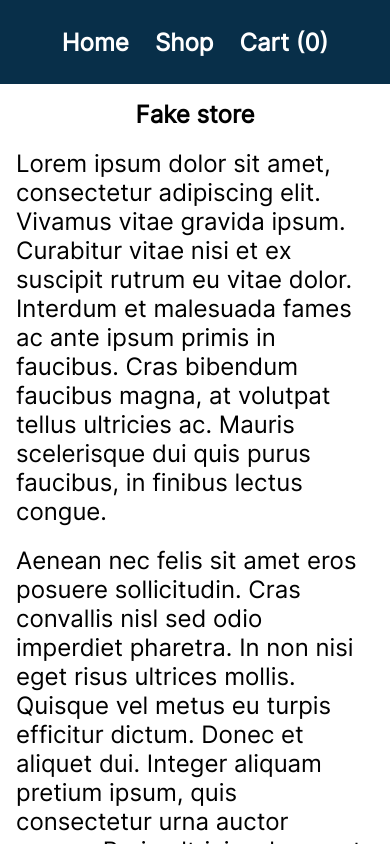
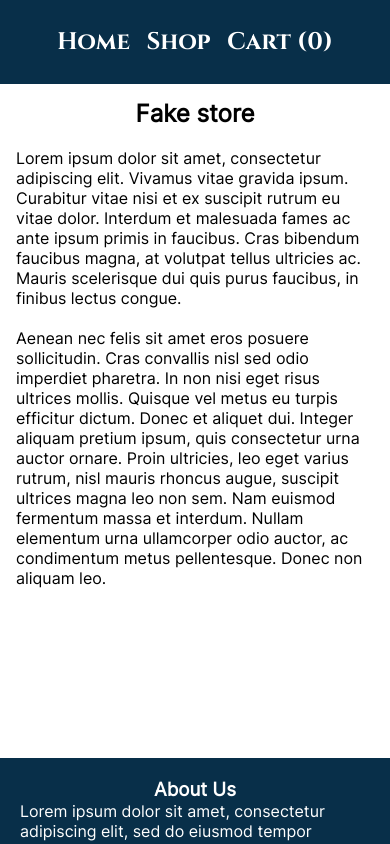
Before and after one commit to lknapp1888/shopping-cart, a React (Create React App) app: page / in a window 390 px wide. Built offline with nearby package versions, Linux system fonts and the light colour scheme.

Commit message:
finalize styling

```diff
--- a/src/App.css
+++ b/src/App.css
@@ -27,16 +27,14 @@
   font-style: normal;
 }
 
-ul {
-    padding: 0;
-    list-style: none;
+@font-face {
+  font-family: "cinzel";
+  src: url('Cinzel-VariableFont_wght.ttf') format("openType");
 }
 
-input {
-    padding: 8px;
-    border-radius: 5px;
-    border: 1px solid #ddd;
-    margin-right: 10px;
+.App {
+  display: flex;
+  flex-direction: column;
 }
 
 nav {
@@ -44,12 +42,59 @@
     justify-content: center;
     align-items: center;
     background-color: var(--secondaryColor);
+    position: fixed; top: 0; left: 0; z-index: 9999; width: 100%;
+}
+
+.mainContainer {
+  display: flex;
+  justify-content: center;
+  margin: 20px;
+  padding-top: 107px;
+  padding-bottom: 0px;
+  min-height: 80vh;
+}
+
+.footer-content {
+  /* height: 50px; */
+  background-color: var(--secondaryColor);;
+  left: 0;
+  bottom: 0;
+  width: 100%;
+
+  display: flex;
+  justify-content: space-around;
+}
+
+.footer-section {
+  flex: 1;
+  display: flex;
+  flex-direction: column;
+  align-items: center;
+  color: white;
+  padding: 20px;
+}
+
+.footer-section a {
+  color: white;
+}
+
+ul {
+  padding: 0;
+  list-style: none;
+}
+
+input {
+  padding: 8px;
+  border-radius: 5px;
+  border: 1px solid #ddd;
+  margin-right: 10px;
 }
 
 nav ul {
   display: flex;
   width: clamp(245px, 75%, 900px);
   justify-content: space-around;
+
 }
 
 
@@ -70,19 +115,14 @@
 nav li:hover,
 nav li:focus,
 nav li:active {
-  transform: scale(1.24);
+  transform: scale(1.19);
 }
 
 nav a {
     text-decoration: none;
     color: white;
     font-size: 3rem;
-}
-
-.mainContainer {
-  display: flex;
-  justify-content: center;
-  margin: 20px;
+    font-family: cinzel;
 }
 
 .mainSubContainer {
@@ -216,8 +256,13 @@
       font-size: 1.5rem;
     }
 
+    .homeContainer p {
+      font-size: 1rem;
+    }
+
     .mainContainer {
       margin: 0px;
+      padding-top: 83px;
     }
 
     .itemContainer {
@@ -262,4 +307,24 @@
   margin: 16px;
 }
 
+.footer-content {
+  /* height: 50px; */
+  background-color: var(--secondaryColor);;
+  left: 0;
+  bottom: 0;
+  width: 100%;
+
+  display: flex;
+  flex-direction: column;
+}
+
+.footer-section {
+  flex: 1;
+  display: flex;
+  flex-direction: column;
+  align-items: center;
+  color: white;
+  padding: 20px;
+}
+
   }
--- a/src/App.js
+++ b/src/App.js
@@ -3,6 +3,7 @@
 import Home from "./Home";
 import Shop from "./Shop";
 import Cart from "./Cart";
+import Footer from "./components/Footer";
 import { BrowserRouter, Routes, Route } from "react-router-dom";
 import { Link } from "react-router-dom";
 import { useState } from "react";
@@ -10,23 +11,26 @@
 function App() {
   const [cart, setCart] = useState([]);
 
-  const addToCart = function ({ title, price, id, images, description }, quantity) {
+  const addToCart = function (
+    { title, price, id, images, description },
+    quantity
+  ) {
     let newCart = cart;
     let itemInCart = false;
-    newCart = newCart.map(item => {
+    newCart = newCart.map((item) => {
       if (item.id === id) {
         if (item.qty + quantity > 99) {
           item.qty = 99;
-                  itemInCart = true;
-        return item;
+          itemInCart = true;
+          return item;
         }
 
-        item.qty = item.qty + quantity
+        item.qty = item.qty + quantity;
         itemInCart = true;
         return item;
       }
       return item;
-    })
+    });
     if (!itemInCart) {
       newCart.push({ title, description, price, images, id, qty: quantity });
     }
@@ -43,15 +47,15 @@
 
   const updateQty = function (qty, id) {
     let newCart = cart;
-    newCart = newCart.map(item => {
+    newCart = newCart.map((item) => {
       if (item.id === id) {
         item.qty = qty;
         return item;
       }
       return item;
-    })
-    setCart(newCart)
-  }
+    });
+    setCart(newCart);
+  };
 
   return (
     <div className="App">
@@ -74,6 +78,7 @@
           </Routes>
         </div>
       </div>
+      <Footer></Footer>
     </div>
   );
 }
--- a/src/Cart.js
+++ b/src/Cart.js
@@ -49,7 +49,7 @@
       <table className="cartTable">
         <thead>
           <tr>
-            <th>Title</th>
+            <th>Product</th>
             <th>Price</th>
             <th>Quantity</th>
             <th>Remove</th>
--- /dev/null
+++ b/src/components/Footer.js
@@ -0,0 +1,42 @@
+const Footer = function () {
+  return (
+    <footer>
+      <div className="footer-content">
+        <div className="footer-section">
+          <h3>About Us</h3>
+          <p>
+            Lorem ipsum dolor sit amet, consectetur adipiscing elit, sed do
+            eiusmod tempor incididunt ut labore et dolore magna aliqua.
+          </p>
+        </div>
+        <div className="footer-section">
+          <h3>Contact Us</h3>
+          <ul>
+            <ul>
+              <li>123 High Street</li>
+              <li>London</li>
+              <li>SW1A 1AA</li>
+              <li>United Kingdom</li>
+            </ul>
+          </ul>
+        </div>
+        <div className="footer-section">
+          <h3>Follow Us</h3>
+          <ul className="social-links">
+            <li>
+              <a href="#">Facebook</a>
+            </li>
+            <li>
+              <a href="#">Twitter</a>
+            </li>
+            <li>
+              <a href="#">Instagram</a>
+            </li>
+          </ul>
+        </div>
+      </div>
+    </footer>
+  );
+};
+
+export default Footer;
```
Also changed, not shown: src/Cinzel-VariableFont_wght.ttf (added).
